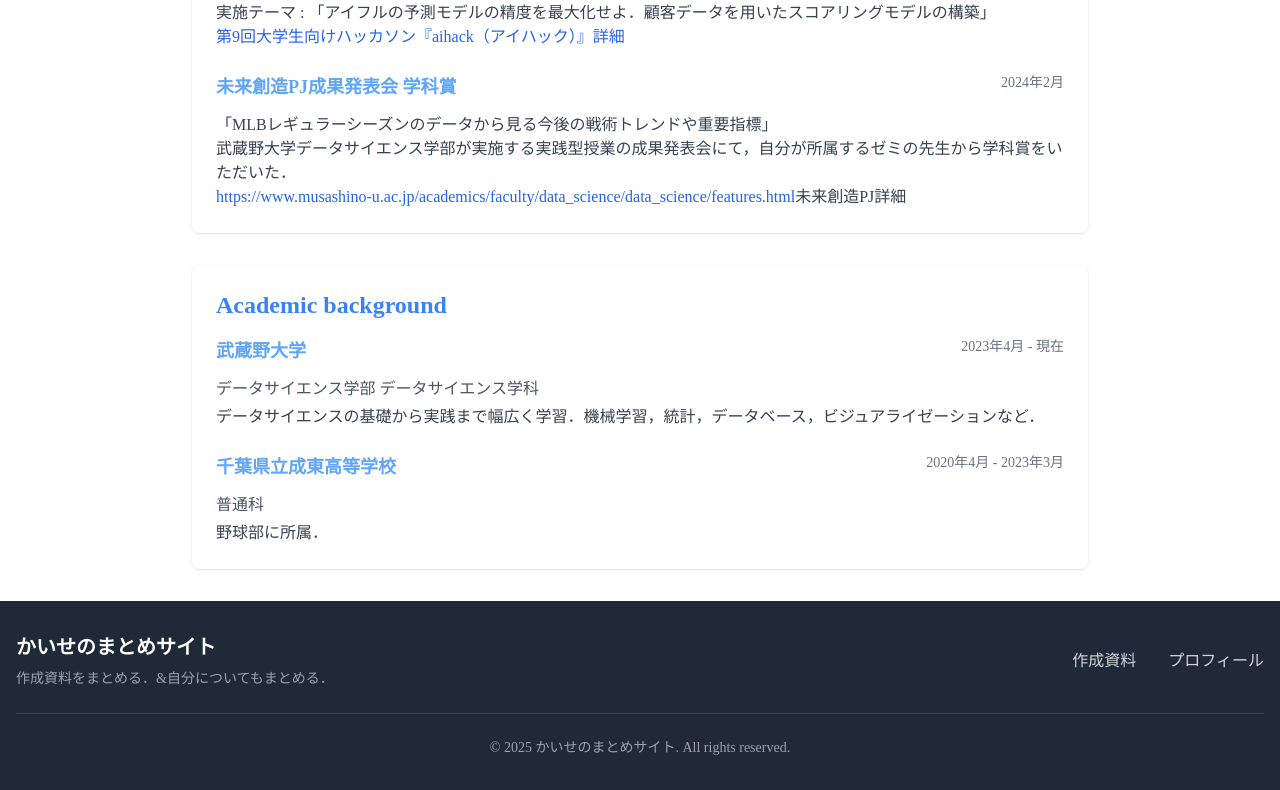
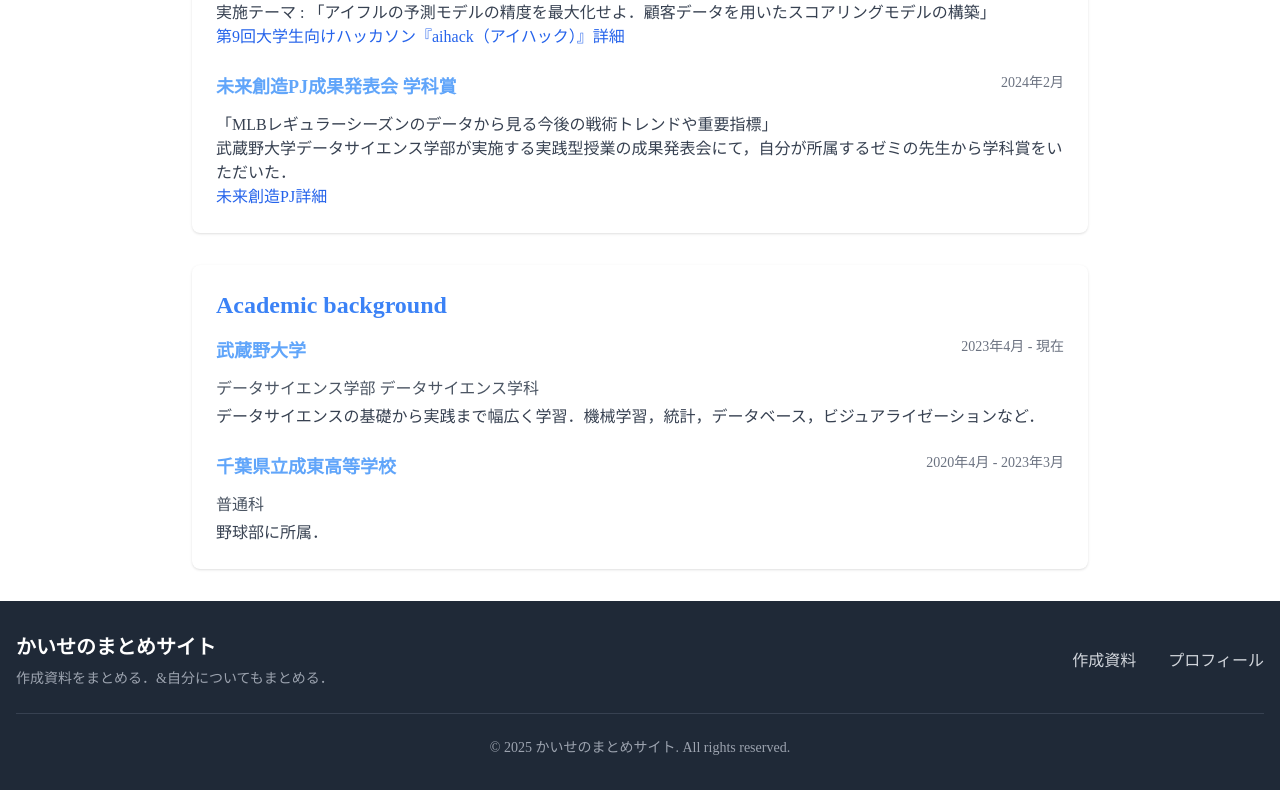
Before and after one commit to Takahashi-Kaisei/mypage, a Next.js app: page /profile in a window 1280 px wide. Shown: the part 1795-2585 px from the top of the page. Built offline with nearby package versions, Linux system fonts and the light colour scheme.

Commit message:
プロフィールページのリンクテキストを改善し、URLを削除して簡潔にしました

```diff
--- a/src/app/profile/page.tsx
+++ b/src/app/profile/page.tsx
@@ -167,7 +167,7 @@ export default function ProfilePage() {
                 「MLBレギュラーシーズンのデータから見る今後の戦術トレンドや重要指標」</p>
                 <p className="text-gray-700">武蔵野大学データサイエンス学部が実施する実践型授業の成果発表会にて，自分が所属するゼミの先生から学科賞をいただいた．</p>
                 <p className="text-gray-700">
-                  <a href="https://www.musashino-u.ac.jp/academics/faculty/data_science/data_science/features.html" target="_blank" rel="noopener noreferrer" className="text-blue-600 hover:underline">https://www.musashino-u.ac.jp/academics/faculty/data_science/data_science/features.html</a>未来創造PJ詳細</p>
+                  <a href="https://www.musashino-u.ac.jp/academics/faculty/data_science/data_science/features.html" target="_blank" rel="noopener noreferrer" className="text-blue-600 hover:underline">未来創造PJ詳細</a></p>
               </div>
 
             </div>
```
